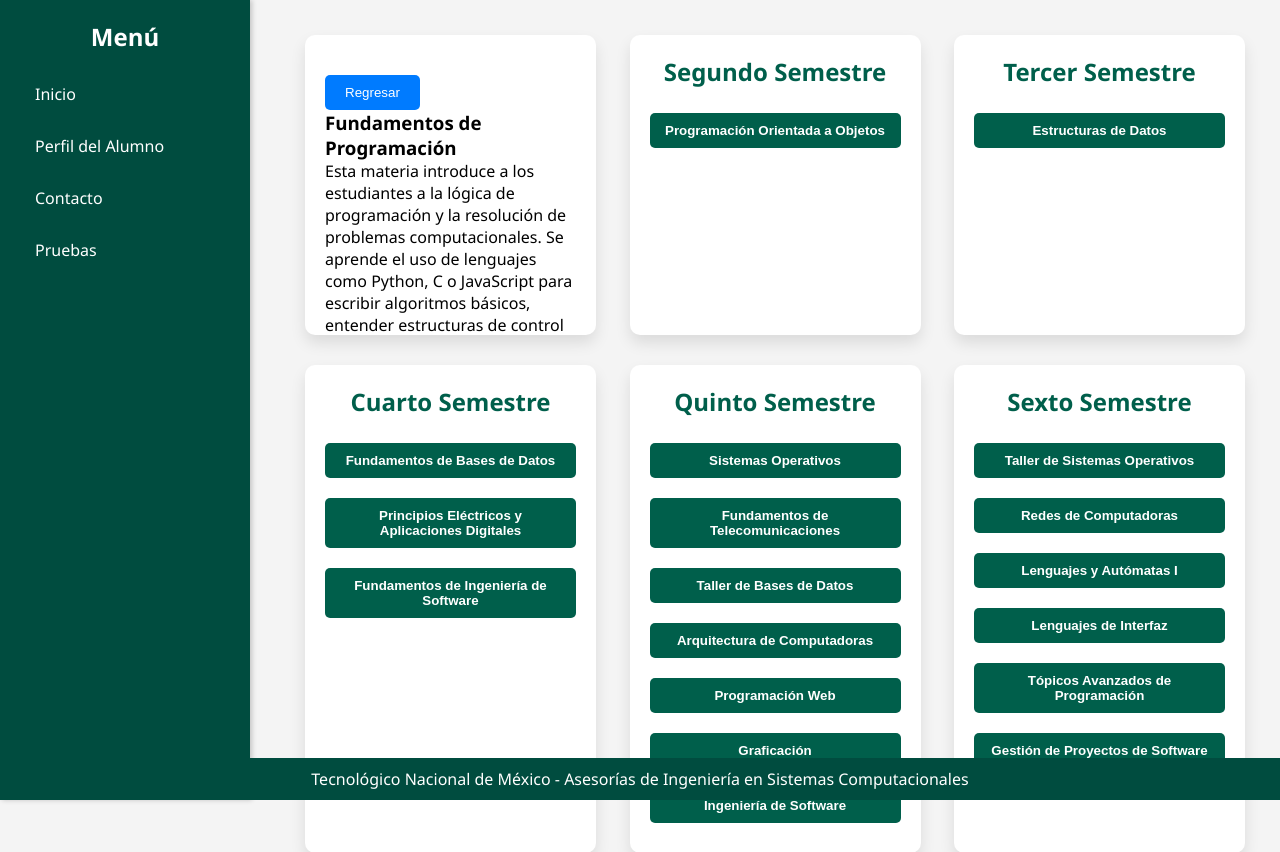
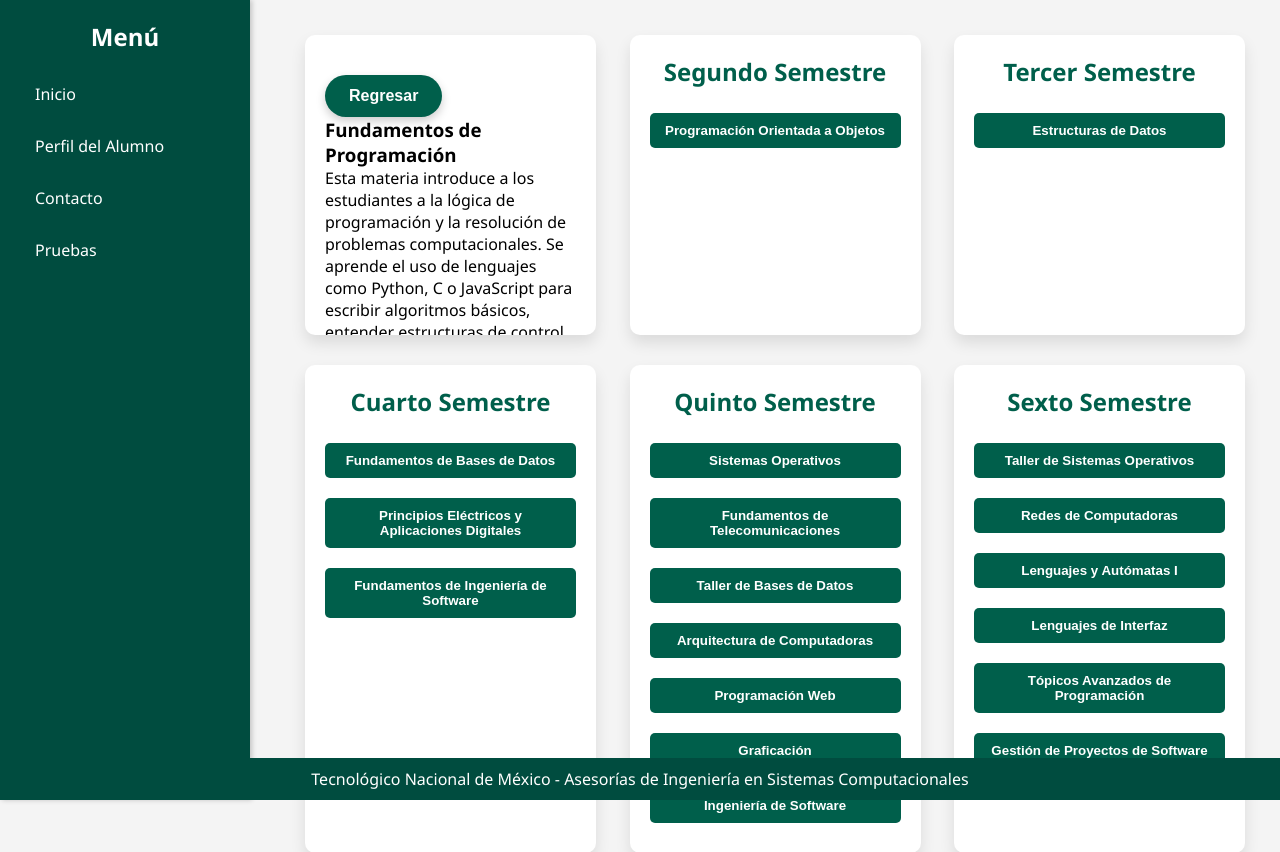
Before and after one commit to CERVANTES10/AsesoraTEC, a PHP site: page / in a window 1280 px wide, after a click on "Fundamentos de Programación". Shown: the top 852 px of the page. Run offline with PHP 8.4, Linux system fonts and the light colour scheme.

Commit message:
boton redondo w

```diff
--- a/style.css
+++ b/style.css
@@ -140,21 +140,32 @@ footer{
     transform: translateY(0);
 }
 
-/* Botón "Volver" */
 .back-button {
     margin-top: 20px;
-    padding: 10px 20px;
-    background-color: #007bff;
-    color: #fff;
+    padding: 12px 24px; /* Tamaño un poco más grande */
+    background-color: #005f4b; /* Manteniendo el color base */
+    color: #fff; /* Texto blanco */
     border: none;
-    border-radius: 5px;
+    border-radius: 30px; /* Bordes redondeados para un look moderno */
     cursor: pointer;
-    transition: background-color 0.3s ease;
+    font-size: 1em; /* Tamaño de fuente ajustado */
+    font-weight: bold; /* Letra más destacada */
+    box-shadow: 0 4px 10px rgba(0, 0, 0, 0.2); /* Sombra para dar profundidad */
+    transition: background-color 0.3s ease, box-shadow 0.3s ease, transform 0.2s ease; /* Animaciones suaves */
 }
 
 .back-button:hover {
-    background-color: #0056b3;
+    background-color: #03917c; /* Color más brillante al pasar el cursor */
+    box-shadow: 0 6px 15px rgba(0, 0, 0, 0.3); /* Incremento de la sombra */
+    transform: translateY(-3px); /* Ligero levantamiento */
 }
+
+.back-button:active {
+    background-color: #027a66; /* Color más oscuro al hacer clic */
+    transform: translateY(1px); /* Simula un clic al bajarse ligeramente */
+    box-shadow: 0 3px 8px rgba(0, 0, 0, 0.2); /* Reduce la sombra */
+}
+
 /* Animaciones para desaparecer */
 .slide-up {
     transform: translateY(-50px);
```
